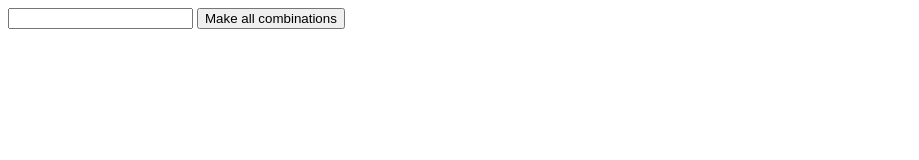
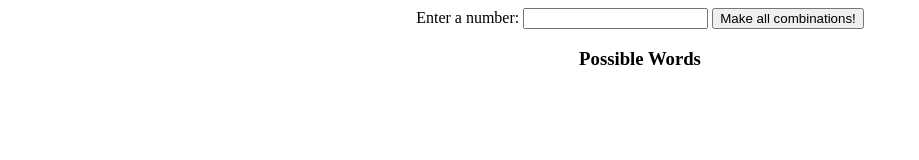
Before and after one commit to kevmo/text-combos, a plain HTML site: page index.html in a window 1280 px wide. Shown: the whole page, without its empty margins (0-919 px from the left). Drawn offline with Linux system fonts and the light colour scheme.

Commit message:
A bit of styling.

```diff
--- a/index.html
+++ b/index.html
@@ -1,12 +1,19 @@
 <html>
     <title>Text Permutations</title>
+    <style>
+        * {
+            text-align: center;
+        }
+    </style>
 <head>
 </head>
 <body>
     <form action="#" name="numbers">
+        <label for="input">Enter a number:</label>
         <input type="text" name="input">
-        <button>Make all combinations</button>
+        <button>Make all combinations!</button>
     </form>
+    <h3>Possible Words</h3>
     <div class="results"></div>
 
     <script>
@@ -112,7 +119,6 @@
         form.onsubmit = function(e) {
             var words = getAllPossibleWords(form.input.value);
             attachWordsToDOM(words);
-
             e.preventDefault();
         }
     </script>
```
